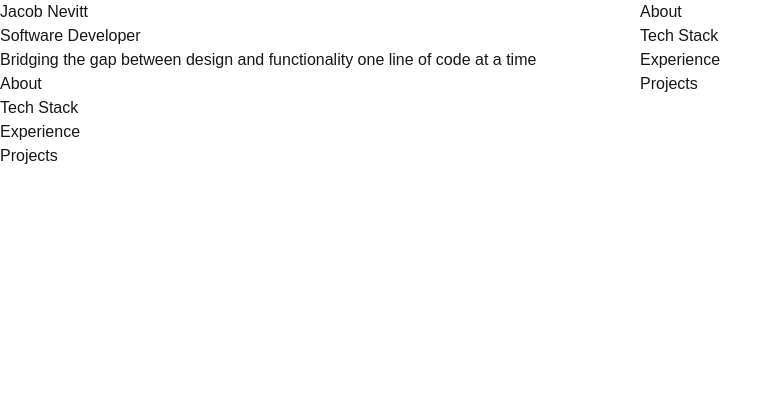
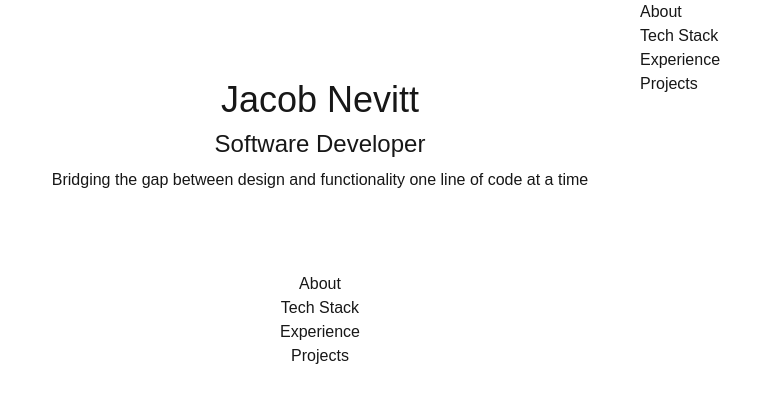
Before and after one commit to jacobadam/jacobnevitt-portfolio, a Next.js app: page / in a window 1280 px wide. Shown: the top 402 px of the page, without its empty margins (0-783 px from the left). Built offline with nearby package versions, Linux system fonts and the light colour scheme.

Commit message:
update layout

```diff
--- a/app/layout.tsx
+++ b/app/layout.tsx
@@ -31,9 +31,9 @@ export default function RootLayout({
       >
         <div className="grid grid-cols-1 md:grid-cols-2">
           <aside className="sticky top-0 h-screen">
-            <header>
-              <h1>Jacob Nevitt</h1>
-              <h2>Software Developer</h2>
+            <header className="flex flex-col justify-center items-center max-w-3xl py-20">
+              <h1 className="text-4xl mb-2">Jacob Nevitt</h1>
+              <h2 className="text-2xl mb-2">Software Developer</h2>
               <h3>
                 Bridging the gap between design and functionality one line of
                 code at a time
@@ -41,7 +41,7 @@ export default function RootLayout({
             </header>
 
             <nav>
-              <ul>
+              <ul className="flex flex-col justify-center items-center max-w-3xl">
                 <li>
                   <Link href="#about">About</Link>
                 </li>
```
